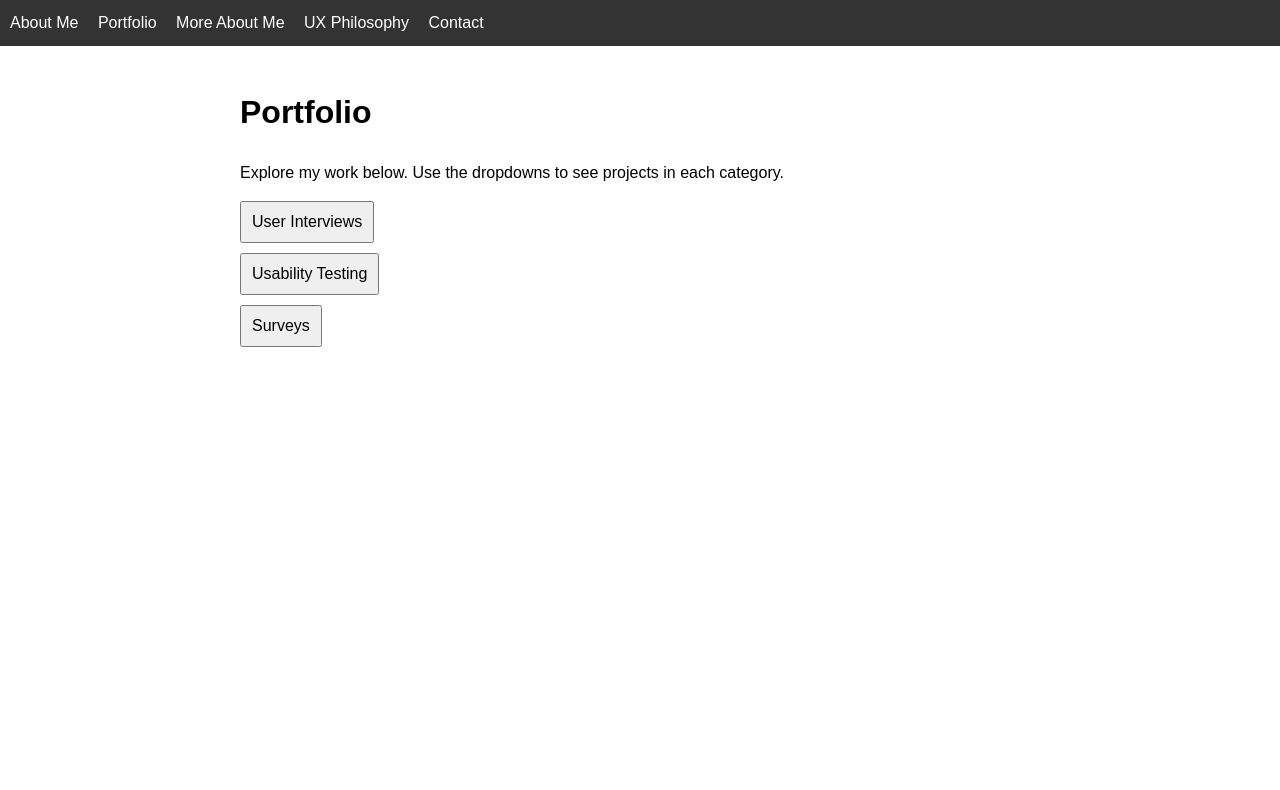
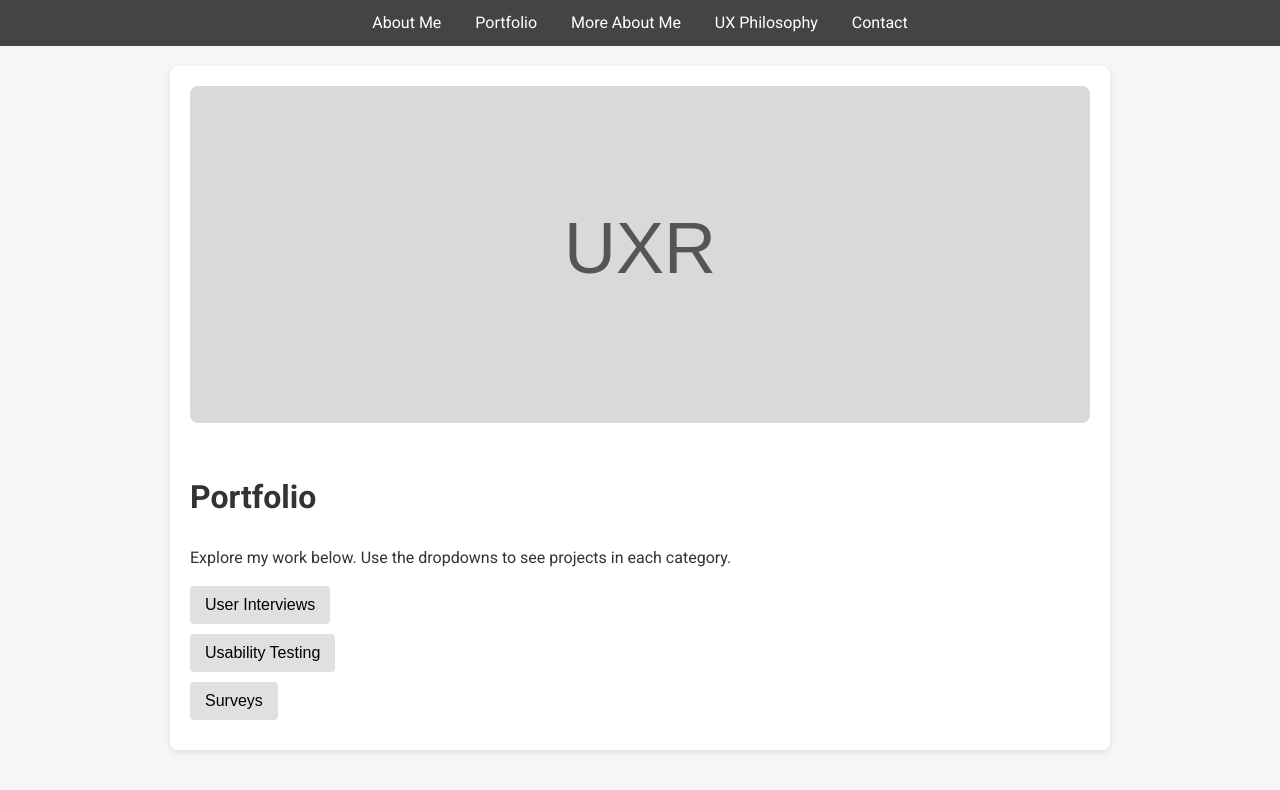
Before and after one commit to kazirahm/irums-wesbite, a plain HTML site: page portfolio.html in a window 1280 px wide. Drawn offline with Linux system fonts and the light colour scheme.

Commit message:
Improve site aesthetics with neutral theme

```diff
--- a/assets/style.css
+++ b/assets/style.css
@@ -1,23 +1,37 @@
 body {
-  font-family: Arial, sans-serif;
+  font-family: 'Roboto', Arial, sans-serif;
   margin: 0;
   padding: 0;
   line-height: 1.6;
+  background-color: #f6f6f6;
+  color: #333;
 }
+
 nav {
-  background-color: #333;
+  background-color: #444;
   color: #fff;
-  padding: 10px;
+  padding: 10px 0;
+  text-align: center;
 }
+
 nav a {
   color: #fff;
-  margin-right: 15px;
+  margin: 0 15px;
   text-decoration: none;
+  font-weight: 500;
 }
+
+nav a:hover {
+  text-decoration: underline;
+}
+
 .container {
-  max-width: 800px;
-  margin: auto;
+  max-width: 900px;
+  margin: 20px auto;
   padding: 20px;
+  background-color: #fff;
+  border-radius: 8px;
+  box-shadow: 0 2px 6px rgba(0, 0, 0, 0.1);
 }
 
 .dropdown {
@@ -25,8 +39,16 @@ nav a {
 }
 
 .dropdown button {
-  padding: 10px;
+  padding: 10px 15px;
   font-size: 16px;
+  border: none;
+  background-color: #e0e0e0;
+  cursor: pointer;
+  border-radius: 4px;
+}
+
+.dropdown button:hover {
+  background-color: #d5d5d5;
 }
 
 .dropdown-content {
@@ -37,3 +59,9 @@ nav a {
 .dropdown-content.show {
   display: block;
 }
+
+.hero-img {
+  width: 100%;
+  border-radius: 8px;
+  margin-bottom: 20px;
+}
--- a/portfolio.html
+++ b/portfolio.html
@@ -3,6 +3,7 @@
 <head>
   <meta charset="UTF-8">
   <title>Portfolio</title>
+  <link href="https://fonts.googleapis.com/css2?family=Roboto:wght@400;700&display=swap" rel="stylesheet">
   <link rel="stylesheet" href="assets/style.css">
   <script src="assets/script.js"></script>
 </head>
@@ -15,6 +16,7 @@
     <a href="contact.html">Contact</a>
   </nav>
   <div class="container">
+    <img src="assets/uxr-graphic.svg" alt="UX research graphic" class="hero-img">
     <h1>Portfolio</h1>
     <p>Explore my work below. Use the dropdowns to see projects in each category.</p>
     <div class="dropdown">
```
Also changed, not shown: about-more.html (+2 -0 lines), contact.html (+2 -0 lines), index.html (+2 -0 lines), ux-philosophy.html (+2 -0 lines), assets/uxr-graphic.svg (added).
